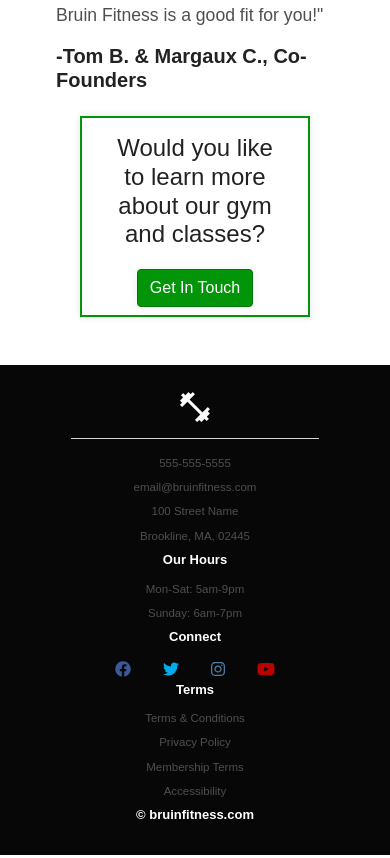
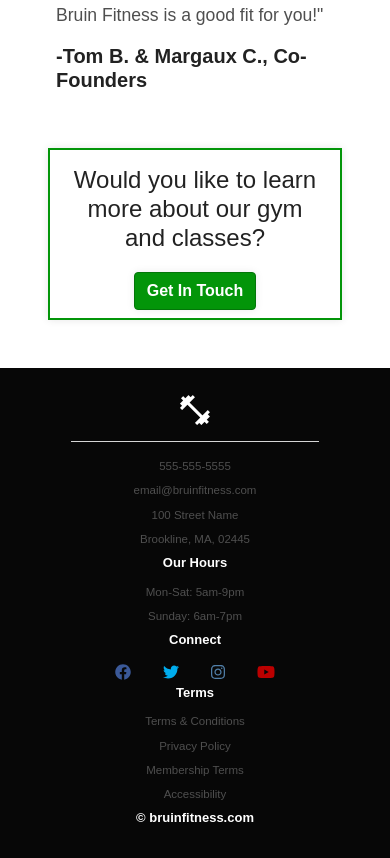
Before and after one commit to thomasmburke/BruinFitnessWeb, a React (Create React App) app in the folder bruinfitness/: page /about in a window 390 px wide. Shown: the part 1925-2783 px from the top of the page. Built offline with nearby package versions, Linux system fonts and the light colour scheme; what react-animations would draw is missing.

Commit message:
finished callout box

```diff
--- a/bruinfitness/src/components/common/CalloutText.css
+++ b/bruinfitness/src/components/common/CalloutText.css
@@ -10,8 +10,28 @@
 
 .flex-callout-box {
   display: flex;
+  text-align: center;
+  align-items: center;
+  margin-bottom: 3rem;
+  margin-top: 2rem;
+  margin-left: 3rem;
+  margin-right: 3rem;
 }
 
-.flex-callout-box .col {
+.flex-callout-box .col-text {
+  flex: 3;
+}
+.flex-callout-box .col-btn {
   flex: 1;
 }
+
+@media (max-width: 768px) {
+  .flex-callout-box {
+    display: flex;
+    flex-direction: column;
+    text-align: center;
+    align-items: center;
+    margin-left: 1rem;
+    margin-right: 1rem;
+  }
+}
--- a/bruinfitness/src/components/common/CalloutText.jsx
+++ b/bruinfitness/src/components/common/CalloutText.jsx
@@ -6,14 +6,14 @@ function CalloutText() {
   return (
     <React.Fragment>
       <ScrollAnimation animateIn="fadeInUp" animateOnce={true}>
-        <div className="row mx-5 mb-5 callout-border text-center">
-          <div className="col-md-8 col-lg-9 my-auto pb-0 pb-md-2">
+        <div className="flex-callout-box callout-border">
+          <div className="col-text">
             <h4 className="callout-text">
               Would you like to learn more about our gym and classes?
             </h4>
           </div>
 
-          <div className="col-md-4 col-lg-3 pb-2 pb-lg-1 py-1 vcenter align-center">
+          <div className="col-btn pb-2 pb-lg-1 py-1">
             <a className="btn btn-primary btn-md" href="/contact">
               Get In Touch
             </a>
@@ -25,3 +25,23 @@ function CalloutText() {
 }
 
 export default CalloutText;
+
+{
+  /* <React.Fragment>
+      <ScrollAnimation animateIn="fadeInUp" animateOnce={true}>
+        <div className="row mx-5 mb-5 callout-border text-center">
+          <div className="col-md-8 col-lg-9 my-auto pb-0 pb-md-2">
+            <h4 className="callout-text">
+              Would you like to learn more about our gym and classes?
+            </h4>
+          </div>
+
+          <div className="col-md-4 col-lg-3 pb-2 pb-lg-1 py-1 vcenter">
+            <a className="btn btn-primary btn-md" href="/contact">
+              Get In Touch
+            </a>
+          </div>
+        </div>
+      </ScrollAnimation>
+    </React.Fragment> */
+}
--- a/bruinfitness/src/components/common/button.css
+++ b/bruinfitness/src/components/common/button.css
@@ -2,6 +2,7 @@
 .btn {
   box-shadow: 0 0 0.5rem rgba(0, 0, 0, 0.08);
   transition: all 0.3s ease;
+  font-weight: 600;
 }
 
 .btn-primary {
```
